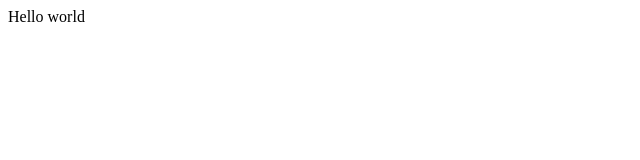
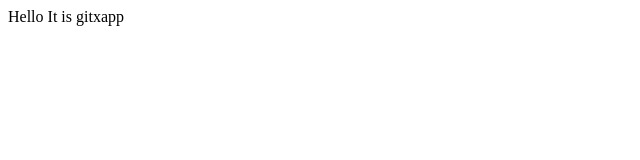
Before and after one commit to APIgames2/gitxapp, a plain HTML site: page index.html in a window 1280 px wide. Shown: the full height of the page, 0-640 px from the left. Drawn offline with Linux system fonts and the light colour scheme.

Commit message:
Update index.html

```diff
--- a/index.html
+++ b/index.html
@@ -9,7 +9,7 @@
 </head>
 
 <body>
-  Hello world
+  Hello It is gitxapp
   <script src="script.js"></script>
 
   <!--
```
